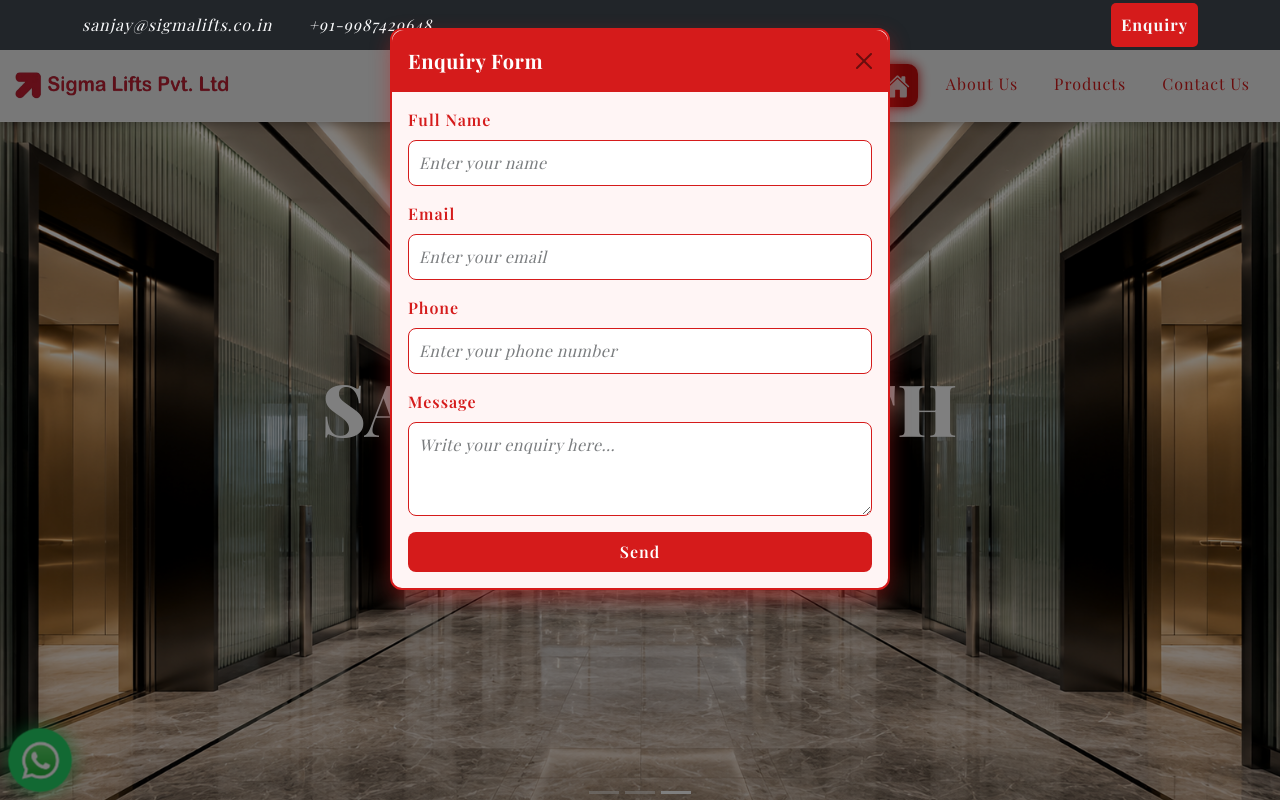
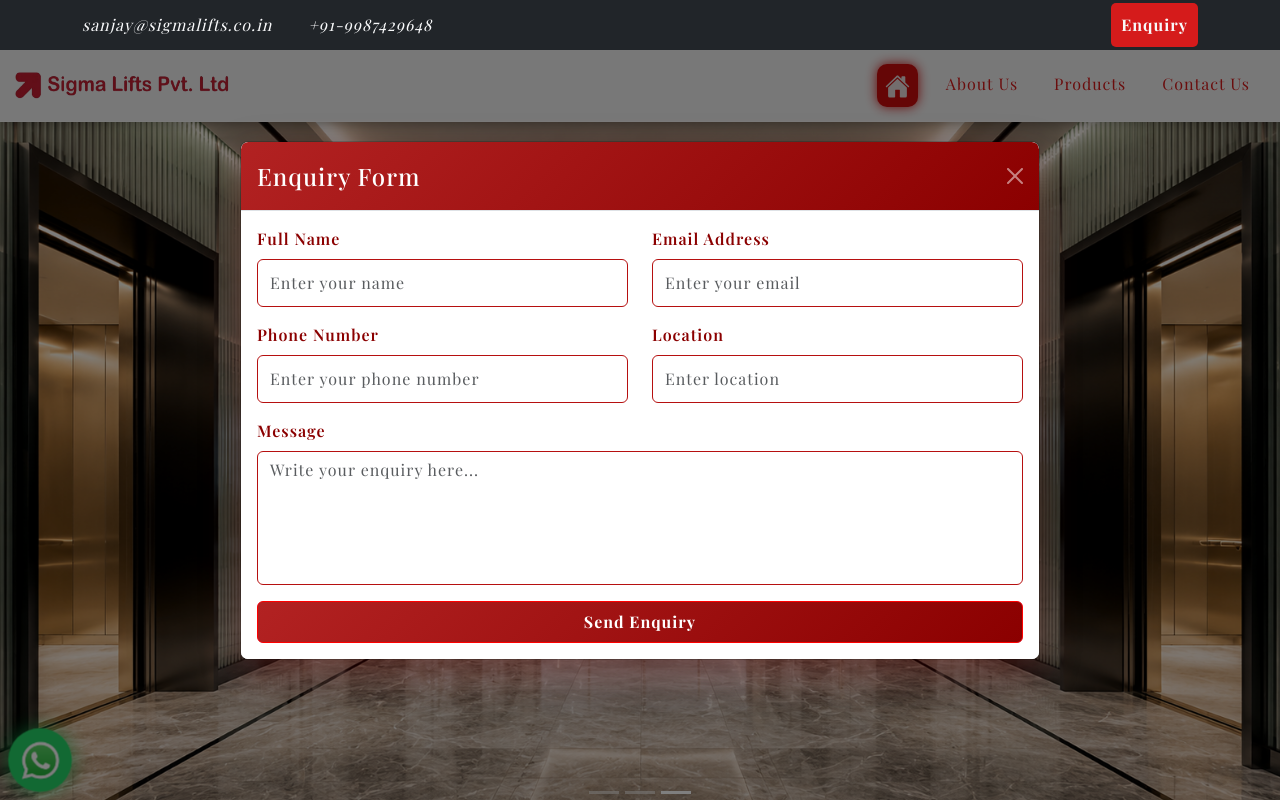
Before and after one commit to goleasmita/sigma_elevators, a React (Vite) app: page / in a window 1280 px wide. Both pictures are taken after a click on the button "Enquiry". Shown: the top 800 px of the page. Built offline with nearby package versions, Linux system fonts and the light colour scheme.

Commit message:
Fix Bootstrap modal

```diff
--- a/src/components/Navbar.jsx
+++ b/src/components/Navbar.jsx
@@ -3,9 +3,12 @@ import { Link, NavLink } from "react-router-dom";
 import logo from "../assets/logo_sigma.png";
 import { IoHome } from "react-icons/io5";
 import Swal from "sweetalert2";
+import Modal from "react-bootstrap/Modal";
+import Button from "react-bootstrap/Button";
 
 export default function Navbar() {
   const [scrolled, setScrolled] = useState(false);
+  const [showModal, setShowModal] = useState(false);
   const form = useRef();
 
   const onSubmit = async (event) => {
@@ -24,10 +27,14 @@ export default function Navbar() {
       console.log(data);
 
       if (data.success) {
+        event.target.reset();
+
         Swal.fire({
           icon: "success",
           title: "Enquiry Sent!",
           text: "Thank you. We will contact you soon.",
+        }).then(() => {
+          setShowModal(false);
         });
       } else {
         Swal.fire({
@@ -62,12 +69,8 @@ export default function Navbar() {
 
     const handleLinkClick = () => {
       if (navbarCollapse.classList.contains("show")) {
-        if (window.bootstrap && window.bootstrap.Collapse) {
-          // ✅ Safely collapse using Bootstrap JS
-          const collapse = new window.bootstrap.Collapse(navbarCollapse, {
-            toggle: false,
-          });
-          collapse.hide();
+        if (navbarCollapse.classList.contains("show")) {
+          navbarCollapse.classList.remove("show");
         } else {
           // ✅ Fallback: manually hide if Bootstrap is not globally available
           navbarCollapse.classList.remove("show");
@@ -111,8 +114,7 @@ export default function Navbar() {
               <button
                 type="button"
                 className="btn ms-3 text-light enquiry-btn"
-                data-bs-toggle="modal"
-                data-bs-target="#exampleModal">
+                onClick={() => setShowModal(true)}>
                 Enquiry
               </button>
             </div>
@@ -176,78 +178,92 @@ export default function Navbar() {
       </div>
 
       {/* EmailJS Enquiry Modal */}
-      <div
-        className="modal fade"
-        id="exampleModal"
-        tabIndex="-1"
-        aria-labelledby="exampleModalLabel"
-        aria-hidden="true">
-        <div className="modal-dialog">
-          <div className="modal-content">
-            <div className="modal-header">
-              <h5 className="modal-title" id="exampleModalLabel">
-                Enquiry Form
-              </h5>
-              <button
-                type="button"
-                className="btn-close"
-                data-bs-dismiss="modal"
-                aria-label="Close"></button>
-            </div>
-            <div className="modal-body">
+      {/* Enquiry Modal */}
+      <Modal
+        show={showModal}
+        onHide={() => setShowModal(false)}
+        centered
+        size="lg"
+        dialogClassName="custom-modal-dialog"
+        contentClassName="custom-modal-content">
+        <Modal.Header closeButton className="custom-modal-header">
+          <Modal.Title>Enquiry Form</Modal.Title>
+        </Modal.Header>
+
+        <Modal.Body className="custom-modal-body">
           <form onSubmit={onSubmit}>
             <input
               type="hidden"
               name="subject"
               value="New Enquiry From Sigma Lifts"
             />
-                <div className="mb-3">
-                  <label className="form-label">Full Name</label>
+
+            <div className="row">
+              <div className="col-md-6 mb-3">
+                <label className="form-label fw-semibold">Full Name</label>
                 <input
                   type="text"
                   name="name"
-                    className="form-control"
+                  className="form-control custom-input"
                   placeholder="Enter your name"
                   required
                 />
               </div>
-                <div className="mb-3">
-                  <label className="form-label">Email</label>
+
+              <div className="col-md-6 mb-3">
+                <label className="form-label fw-semibold">Email Address</label>
                 <input
                   type="email"
                   name="email"
-                    className="form-control"
+                  className="form-control custom-input"
                   placeholder="Enter your email"
                   required
                 />
               </div>
-                <div className="mb-3">
-                  <label className="form-label">Phone</label>
+            </div>
+
+            <div className="row">
+              <div className="col-md-6 mb-3">
+                <label className="form-label fw-semibold">Phone Number</label>
                 <input
                   type="tel"
                   name="phone"
-                    className="form-control"
+                  className="form-control custom-input"
                   placeholder="Enter your phone number"
                   required
                 />
               </div>
+
+              <div className="col-md-6 mb-3">
+                <label className="form-label fw-semibold">Location</label>
+                <input
+                  type="text"
+                  name="location"
+                  className="form-control custom-input"
+                  placeholder="Enter location"
+                />
+              </div>
+            </div>
+
             <div className="mb-3">
-                  <label className="form-label">Message</label>
+              <label className="form-label fw-semibold">Message</label>
               <textarea
                 name="message"
-                    className="form-control"
-                    rows="3"
+                rows="5"
+                className="form-control custom-input"
                 placeholder="Write your enquiry here..."
                 required></textarea>
             </div>
-                <button type="submit" className="btn btn-primary w-100">
-                  Send
-                </button>
+
+            <Button
+              type="submit"
+              variant="primary"
+              className="w-100 py-2 fw-bold custom-submit-btn">
+              Send Enquiry
+            </Button>
           </form>
-            </div>
-          </div>
-        </div>
-      </div>
+        </Modal.Body>
+      </Modal>
     </div>
   );
 }
--- a/src/index.css
+++ b/src/index.css
@@ -1602,3 +1602,114 @@ button.enquiry-btn:hover {
   flex: 1;
   padding: 30px;
 }
+
+/* ===== Modal ===== */
+
+.custom-modal-content {
+  border: none;
+  border-radius: 15px;
+  overflow: hidden;
+  box-shadow: 0 15px 40px rgba(139, 0, 0, 0.25);
+}
+
+.custom-modal-header {
+  background: linear-gradient(135deg, #b22222, #8b0000);
+  color: #fff;
+  border-bottom: none;
+  padding: 18px 25px;
+}
+
+.custom-modal-header .btn-close {
+  filter: invert(1);
+}
+
+.custom-modal-body {
+  background: #fff;
+  padding: 30px;
+}
+
+/* ===== Labels ===== */
+
+.form-label {
+  color: #8b0000;
+  font-weight: 600;
+}
+
+/* ===== Inputs ===== */
+
+.custom-input {
+  height: 48px;
+  border: 1px solid rgb(182, 16, 16) !important;
+  border-radius: 8px;
+  transition: all 0.3s ease;
+}
+
+textarea.custom-input {
+  height: auto;
+  resize: none;
+}
+
+.custom-input::placeholder {
+  color: #999;
+}
+
+/* Focus Effect */
+
+.custom-input:focus {
+  border-color: #b22222;
+  box-shadow: 0 0 0 0.25rem rgba(178, 34, 34, 0.25);
+  outline: none;
+}
+
+/* ===== Submit Button ===== */
+
+.custom-submit-btn {
+  background: linear-gradient(135deg, #b22222, #8b0000);
+  border: 1px solid red !important;
+  outline: none;
+  border-radius: 8px;
+  font-size: 17px;
+  font-weight: 600;
+  transition: 0.3s ease;
+}
+
+.custom-submit-btn:hover {
+  background: linear-gradient(135deg, #8b0000, #600000);
+  transform: translateY(-2px);
+  box-shadow: 0 8px 20px rgba(139, 0, 0, 0.3);
+}
+
+.custom-submit-btn:focus {
+  box-shadow: 0 0 0 0.25rem rgba(178, 34, 34, 0.35);
+}
+
+/* ===== Close Button ===== */
+
+.btn-close:focus {
+  box-shadow: none;
+}
+
+/* ===== Form Controls ===== */
+
+.form-control {
+  border-radius: 8px;
+}
+
+.form-control:focus {
+  border: 1px solid red;
+
+  box-shadow: 0 0 0 0.25rem rgba(178, 34, 34, 0.2);
+}
+
+/* ===== Selection ===== */
+
+::selection {
+  background: #b22222;
+  color: white;
+}
+
+.form-control.custom-input:focus {
+  border-color: #b22222 !important;
+  box-shadow: 0 0 0 0.25rem rgba(178, 34, 34, 0.35) !important;
+  outline: none !important;
+}
```
Lines whose indentation alone changed are shown as unchanged.
